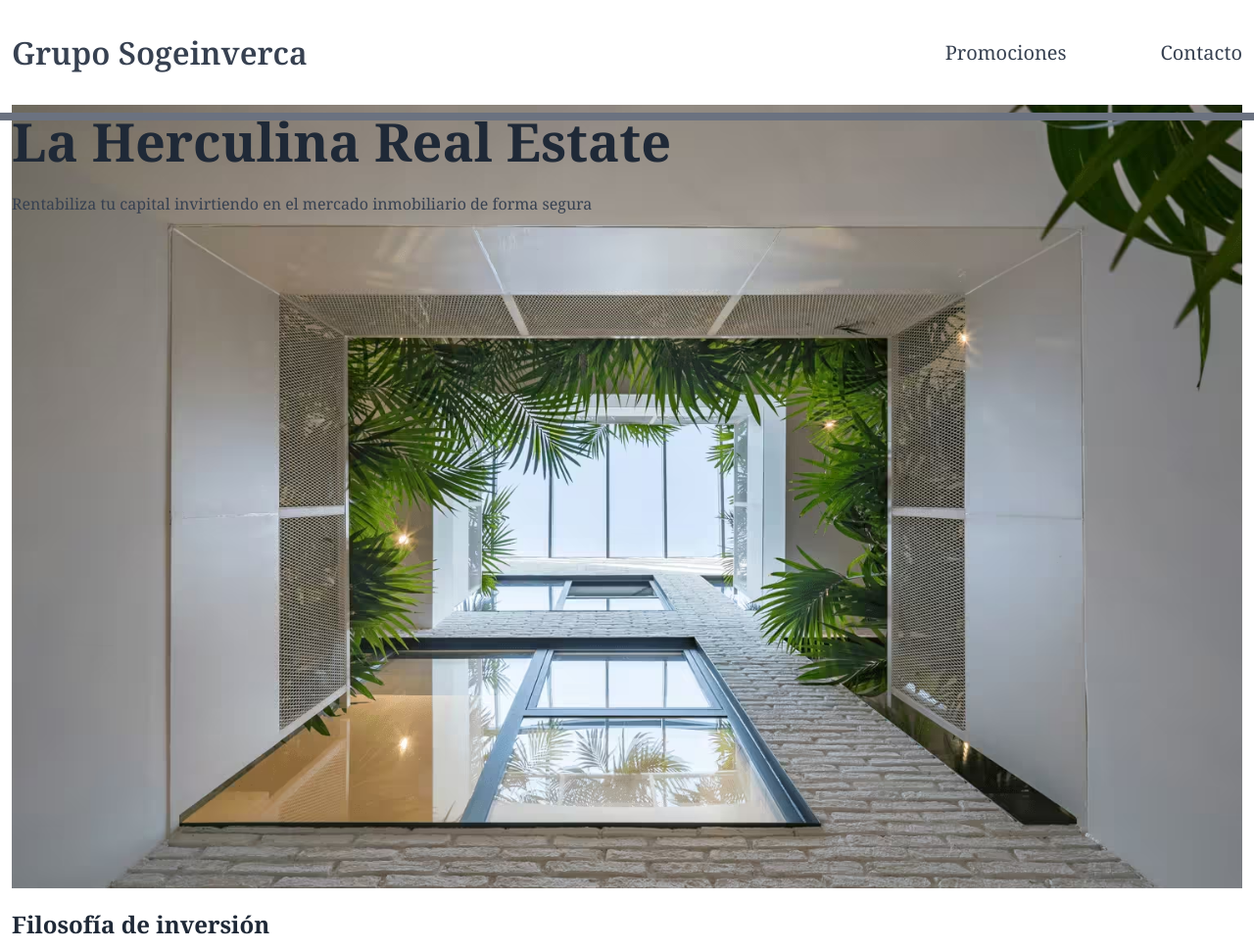
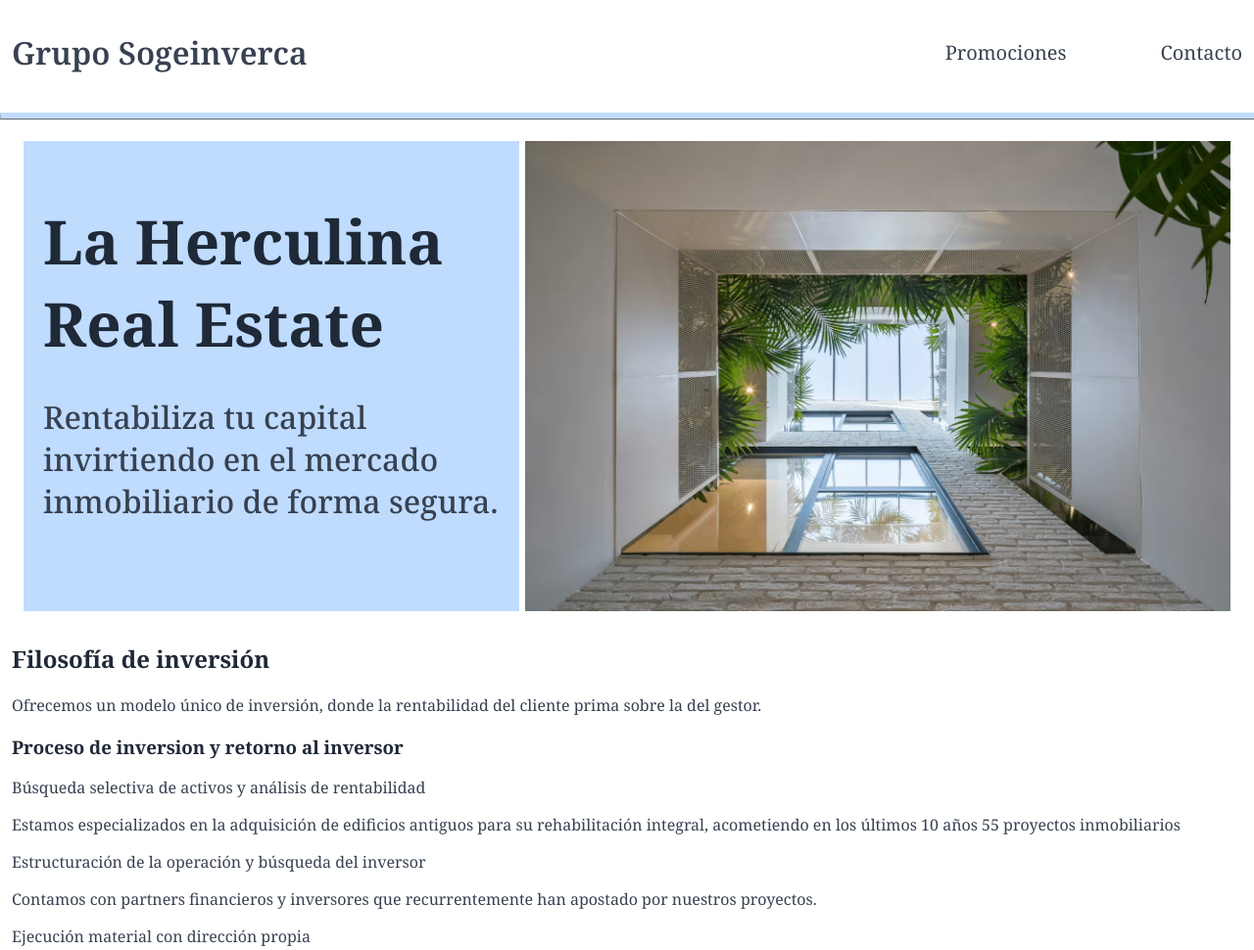
Before and after one commit to gtarrojo/herculina, a plain HTML site: page index.html in a window 1280 px wide. Shown: the top 970 px of the page at 98% size. Drawn offline with Linux system fonts and the light colour scheme.

Commit message:
start nav and intro design

```diff
--- a/index.html
+++ b/index.html
@@ -4,6 +4,7 @@
     <meta charset="UTF-8" />
     <meta name="viewport" content="width=device-width, initial-scale=1.0" />
     <title>La Herculina</title>
+    <link rel="stylesheet" href="normalize.css" />
     <link rel="preconnect" href="https://fonts.googleapis.com" />
     <link rel="preconnect" href="https://fonts.gstatic.com" crossorigin />
     <link
@@ -14,7 +15,8 @@
   </head>
   <body>
     <div class="wrapper">
-      <header>
+      <header class="nav__header">
+        <div class="nav__container">
           <nav class="nav">
             <a class="nav__logo" href="index.html">Grupo Sogeinverca</a>
             <ul class="nav__links">
@@ -22,17 +24,21 @@
               <li><a href="#">Contacto</a></li>
             </ul>
           </nav>
+        </div>
         <hr />
       </header>
       <main>
         <section class="intro">
           <div class="intro__background">
             <div class="intro__container">
+              <div class="intro__texto">
                 <h1>La Herculina Real Estate</h1>
                 <p>
-                Rentabiliza tu capital invirtiendo en el mercado inmobiliario de
-                forma segura
+                  Rentabiliza tu capital invirtiendo en el mercado inmobiliario
+                  de forma segura.
                 </p>
+              </div>
+              <img src="assets/Herculina promoción.avif" alt="" />
             </div>
           </div>
         </section>
--- a/styles.css
+++ b/styles.css
@@ -12,6 +12,11 @@
   --text-color: #374151;
 }
 
+*,
+*::before,
+*::after {
+  box-sizing: border-box;
+}
 body {
   font-family: "Noto Serif", serif;
   color: var(--text-color);
@@ -33,7 +38,7 @@
 }
 
 h1 {
-  font-size: 54px;
+  font-size: 62px;
   margin: 0;
 }
 
@@ -54,12 +59,13 @@
   color: inherit;
 }
 hr {
-  border: none;
-  height: 8px;
+  height: 1px;
   background-color: var(--secondary-gray);
   position: absolute;
   width: 100vw;
   left: 0;
+  border-top: 6px solid var(--secondary-blue);
+  box-sizing: content-box;
 }
 
 /* header  */
@@ -86,15 +92,48 @@
 
 /* intro */
 
-.intro__background {
+.intro {
+  margin-top: 45px;
+}
+
+/* .intro__background {
   background-image: url(assets/Herculina\ promoción.avif);
   background-size: cover;
   height: 800px;
   margin-top: 20px;
+  width: auto;
+  height: 600px;
+  background-position: bottom;
+  background-repeat: no-repeat;
+  display: flex;
+} */
+
+.intro__container {
+  padding: 12px;
+  display: flex;
+  align-items: stretch;
+  gap: 6px;
+}
+
+.intro__texto {
+  display: flex;
+  flex-direction: column;
+  background-color: var(--secondary-blue);
+  width: 720px;
+  height: 480px;
+  justify-content: center;
+  align-items: stretch;
+  padding: 20px;
+}
+
+.intro img {
+  width: 720px;
+  border: none;
 }
 
 .intro p {
-  font-size: 16px;
+  font-size: 32px;
+  font-weight: 500;
 }
 
 /* filosofia */
```
Lines whose indentation alone changed are shown as unchanged.
